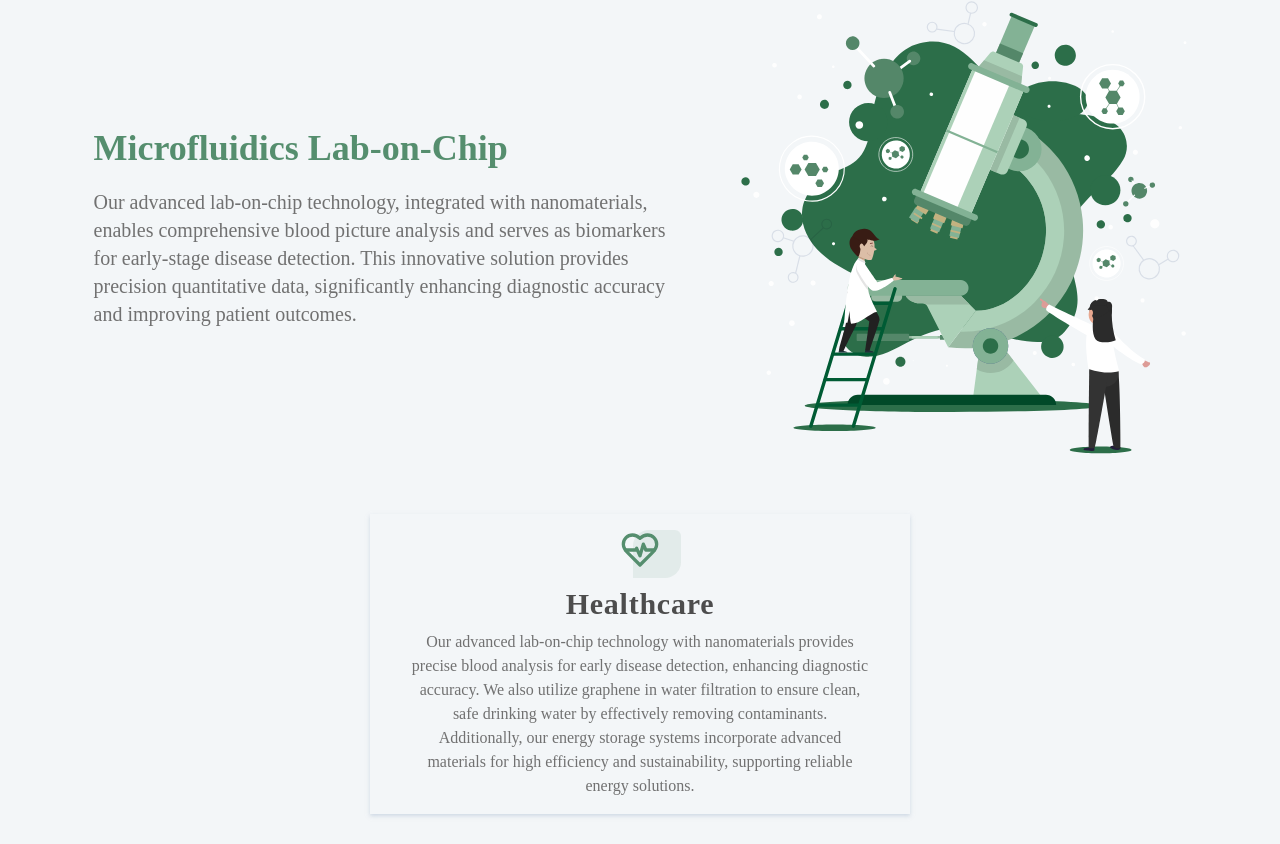
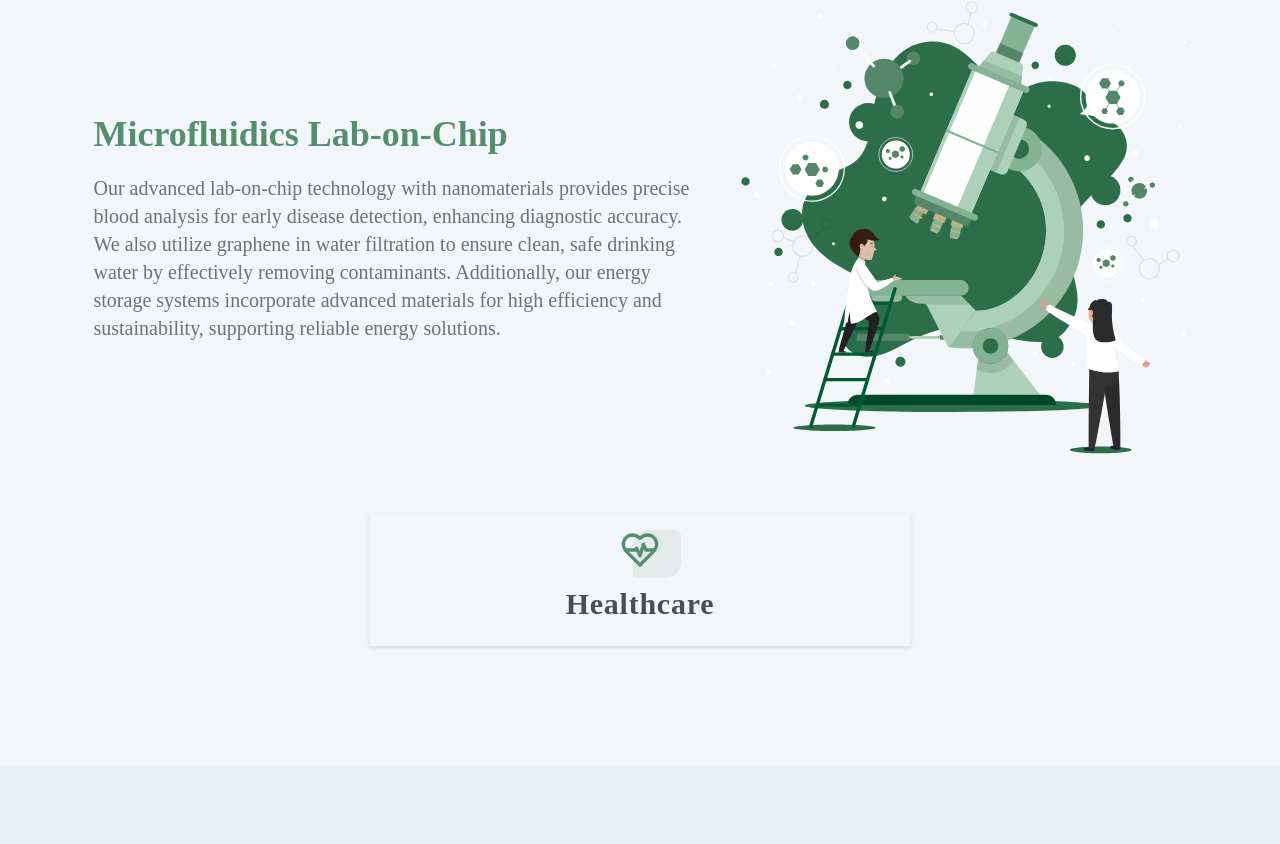
Before and after one commit to dheeraj1717/neoworld, a React (Create React App) app: page / in a window 1280 px wide. Shown: the part 1974-2818 px from the top of the page. Built offline with nearby package versions, Linux system fonts and the light colour scheme.

Commit message:
vertical para fix

```diff
--- a/src/components/verticals/Verticals.jsx
+++ b/src/components/verticals/Verticals.jsx
@@ -11,11 +11,7 @@
             Microfluidics Lab-on-Chip
           </h2>
           <p className="text-secondary leading-6 sm:leading-7 text-[14px] sm:text-[20px] ">
-            Our advanced lab-on-chip technology, integrated with nanomaterials,
-            enables comprehensive blood picture analysis and serves as
-            biomarkers for early-stage disease detection. This innovative
-            solution provides precision quantitative data, significantly
-            enhancing diagnostic accuracy and improving patient outcomes.
+          Our advanced lab-on-chip technology with nanomaterials provides precise blood analysis for early disease detection, enhancing diagnostic accuracy. We also utilize graphene in water filtration to ensure clean, safe drinking water by effectively removing contaminants. Additionally, our energy storage systems incorporate advanced materials for high efficiency and sustainability, supporting reliable energy solutions.
           </p>
         </div>
         <img src={labIcon} alt="lab image" />
@@ -32,7 +28,7 @@
               Healthcare
             </h4>
             <p className="text-secondary text-center">
-            Our advanced lab-on-chip technology with nanomaterials provides precise blood analysis for early disease detection, enhancing diagnostic accuracy. We also utilize graphene in water filtration to ensure clean, safe drinking water by effectively removing contaminants. Additionally, our energy storage systems incorporate advanced materials for high efficiency and sustainability, supporting reliable energy solutions.
+
             </p>
           </div>
         </div>
```
